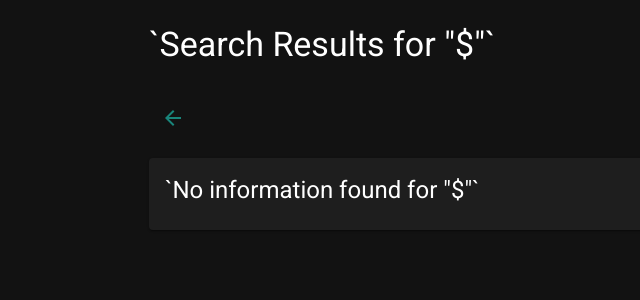
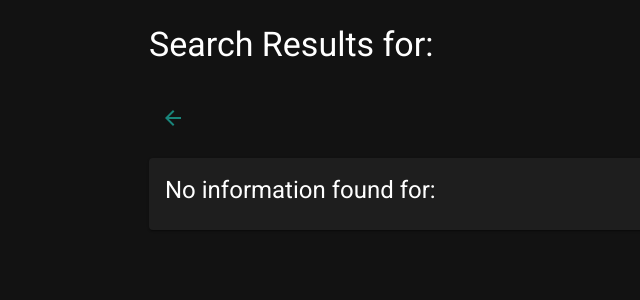
Before and after one commit to Herbert37/nextjs-search-filter-app, a Next.js app: page /item in a window 1280 px wide. Shown: the top 300 px of the page, without its empty margins (65-705 px from the left). Built offline with nearby package versions, Linux system fonts and the light colour scheme.

Commit message:
Formating code

```diff
--- a/src/pages/item/index.jsx
+++ b/src/pages/item/index.jsx
@@ -47,7 +47,7 @@ export default function Item() {
         <Grid item xs={12} spacing={2}>
           <br></br>
           <Typography variant='h4' color={'text.primary'} gutterBottom>
-          `Search Results for "${search}"`
+          Search Results for: {search}
           </Typography>
         </Grid>
         <Grid item xs={12} spacing={2}>
@@ -63,7 +63,7 @@ export default function Item() {
             <Card>
               <CardContent>
                 <Typography variant='h5' component='div'>
-                `No information found for "${search}"`
+                No information found for: {search}
                 </Typography>
               </CardContent>
             </Card>
```
